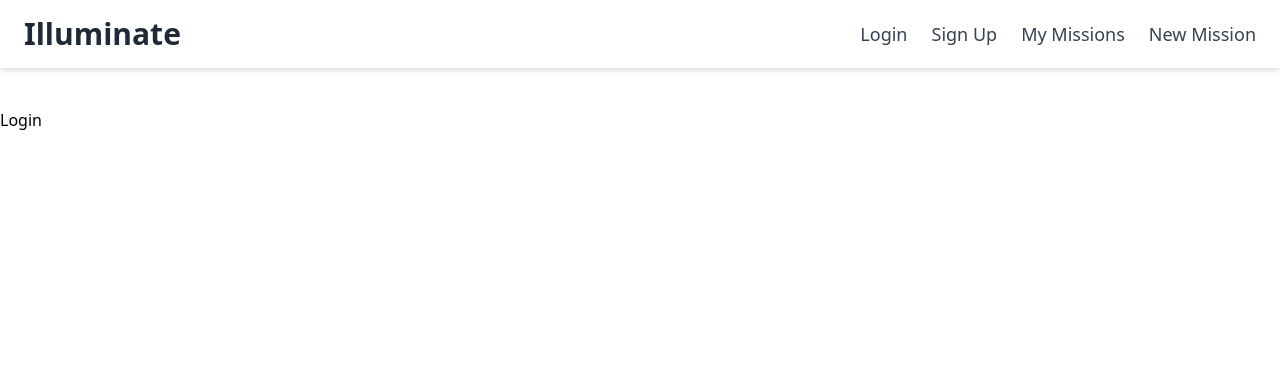
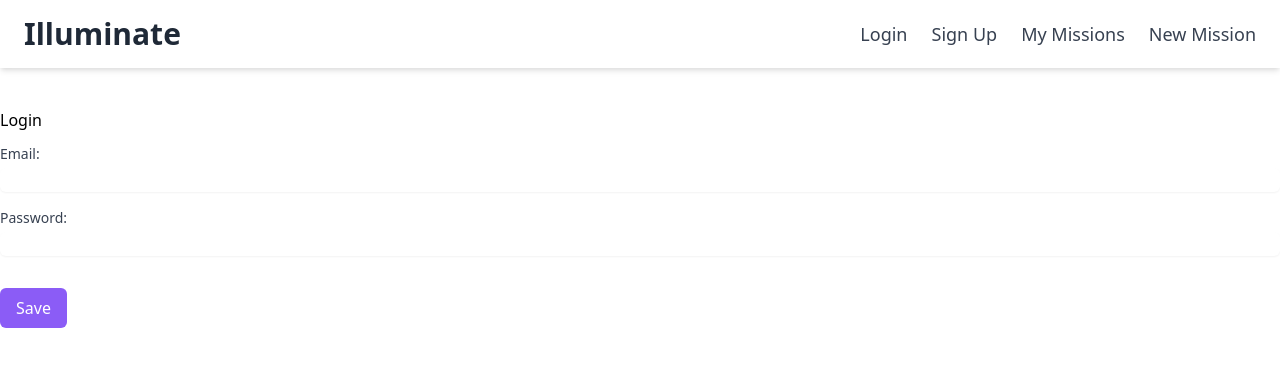
Before and after one commit to ChayaHenner/VOLUNTEER_PROJECT, a React (Vite) app in the folder clientVite/: page /login in a window 1280 px wide. Shown: the top 366 px of the page. Built offline with nearby package versions, Linux system fonts and the light colour scheme.

Commit message:
login form

```diff
--- a/clientVite/src/comps_users/login.jsx
+++ b/clientVite/src/comps_users/login.jsx
@@ -1,8 +1,47 @@
 import React from 'react'
+import { useForm } from 'react-hook-form';
+import {TOKEN_NAME , SERVER_URL, apiRequest } from '../serverConnect/api';
 
 const Login = () => {
-  return (
+  const { register, handleSubmit, formState: { errors }, getValues } = useForm();
+
+  const onSubmitLogin = async (data) => {
+    console.log(data);
+    let url = SERVER_URL + "/users/login"
+    try {
+      let resp = await apiRequest(url, "POST", data)
+      // localStorage.setItem(TOKEN_NAME, resp.data.token);
+    }
+    catch (err) {
+      console.log("ERROR ", err);
+    }
+
+  }
+
+  return (<div className="">
     <div>Login</div>
+    <form onSubmit={handleSubmit(onSubmitLogin)} className="mt-3">
+      <div className="mb-4">
+        <label className="block text-sm font-medium text-gray-700">
+          Email:
+        </label>
+        <input {...register('email', { required: true, pattern: /^\S+@\S+$/i })} type="email" className="mt-1 block w-full rounded-md border-gray-300 shadow-sm focus:border-indigo-500 focus:ring-indigo-500" />
+        {errors.email && <div className="text-red-500 text-xs">Email is required and must be a valid email address</div>}
+      </div>
+      <div className="mb-4">
+          <label htmlFor="password" className="block text-sm font-medium text-gray-700">
+            Password:
+          </label>
+          <input {...register('password', { required: true, minLength: 6 })} type="password" className="mt-1 block w-full rounded-md border-gray-300 shadow-sm focus:border-indigo-500 focus:ring-indigo-500" />
+          {errors.password && errors.password.type === 'required' && <div className="text-red-500 text-xs">Password is required</div>}
+          {errors.password && errors.password.type === 'minLength' && <div className="text-red-500 text-xs">Password must be at least 6 characters long</div>}
+        </div>
+        <button type="submit" className="bg-purple-500 text-white px-4 py-2 rounded-md mt-4">
+          Save
+        </button>
+
+    </form>
+  </div>
   )
 }
 
--- a/clientVite/src/comps_users/signUp.jsx
+++ b/clientVite/src/comps_users/signUp.jsx
@@ -17,8 +17,6 @@ const SignUp = () => {
     try {
       let resp = await apiRequest(url, "POST", data)
       // localStorage.setItem(TOKEN_NAME, resp.data.token);
-      alert("added!!!")
-
     }
     catch (err) {
       console.log("ERROR ",err);
@@ -152,9 +150,6 @@ const SignUp = () => {
           </div>
         </div>
 
-
-
-
         <button type="submit" className="bg-green-500 text-white px-4 py-2 rounded-md mt-4">
           Save
         </button>
```
